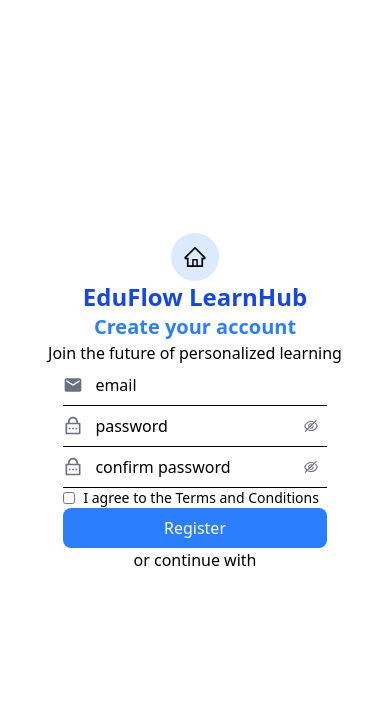
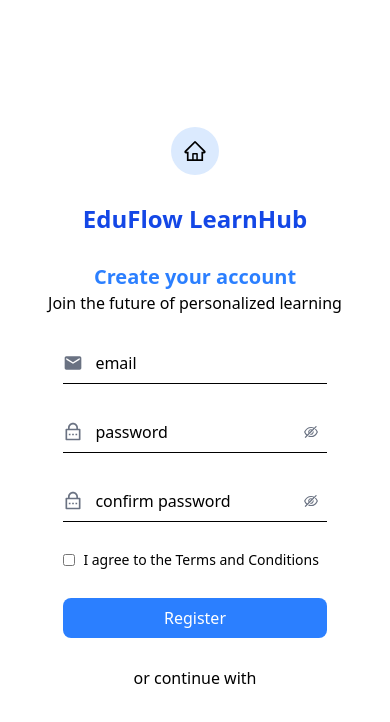
Before and after one commit to Vihanga-Sathsara/EduFlow-FrontEnd, a React (Vite) app: page /register in a window 390 px wide. Shown: the top 722 px of the page. Built offline with nearby package versions, Linux system fonts and the light colour scheme.

Commit message:
change padding register page

```diff
--- a/src/pages/LoginPage.tsx
+++ b/src/pages/LoginPage.tsx
@@ -390,6 +390,5 @@ export default function Login(){
                 </div>
             </div>
         </section>
-
     )
 }
--- a/src/pages/RegisterPage.tsx
+++ b/src/pages/RegisterPage.tsx
@@ -156,7 +156,7 @@ export default function Register(){
     }
 
     return(
-        <section className="h-screen sm:flex sm:flex-col lg:flex lg:flex-row flex flex-col items-center justify-center bg-white">
+        <section className="h-screen w-full sm:flex sm:flex-col lg:flex lg:flex-row flex flex-col items-center justify-center bg-white">
             <div className="h-[80%] w-[45%] lg:flex lg:items-center lg:justify-center lg:gap-4 rounded-l-lg sm:hidden hidden">
                 <div className="h-full flex flex-col items-center gap-4">
                     <div className="h-[50%] w-full">
@@ -169,7 +169,8 @@ export default function Register(){
                     </div>
                 </div>
             </div>
-            <div className="lg:h-[90%] sm:h-[90%] h-[90%]  lg:w-[45%] sm:w-[80%] w-[90%] flex flex-col items-center lg:justify-evenly sm:justify-center justify-center lg:shadow-lg lg:bg-gray-200 lg:rounded-lg">
+            <div className="w-full flex flex-col items-center justify-center gap-7">
+                <div className="lg:h-[90%] sm:h-[90%] h-[90%]  lg:w-[45%] sm:w-[80%] w-[90%] flex flex-col items-center lg:justify-evenly sm:justify-center justify-center lg:shadow-lg lg:bg-gray-200 lg:rounded-lg gap-7">
                     <div className="w-full flex lg:justify-start sm:justify-center justify-center lg:pl-7">
                         <button className="bg-blue-100 p-3 rounded-full hover:bg-blue-400 hover:text-white" onClick={navigateLandinPage}><AiOutlineHome className="text-2xl"/></button>
                     </div>
@@ -207,6 +208,8 @@ export default function Register(){
                         containerProps={{ className: "w-[75%]" }}
                     />
                 </div>
+            </div>
+
 
         </section>
     )
```
Lines whose indentation alone changed are shown as unchanged.
